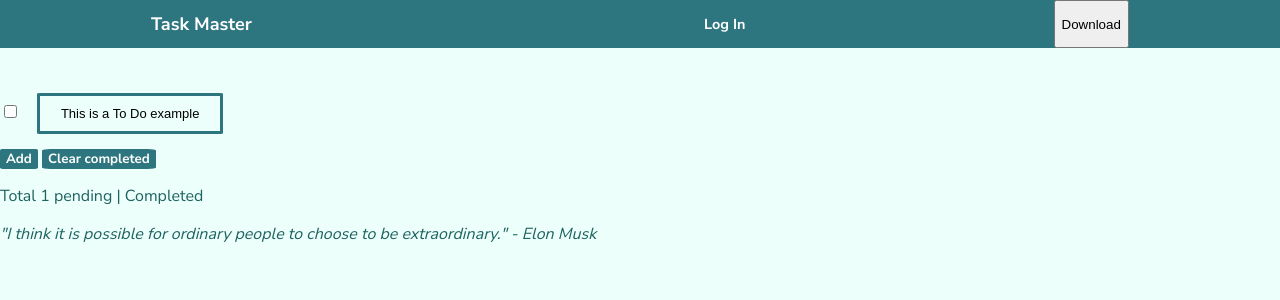
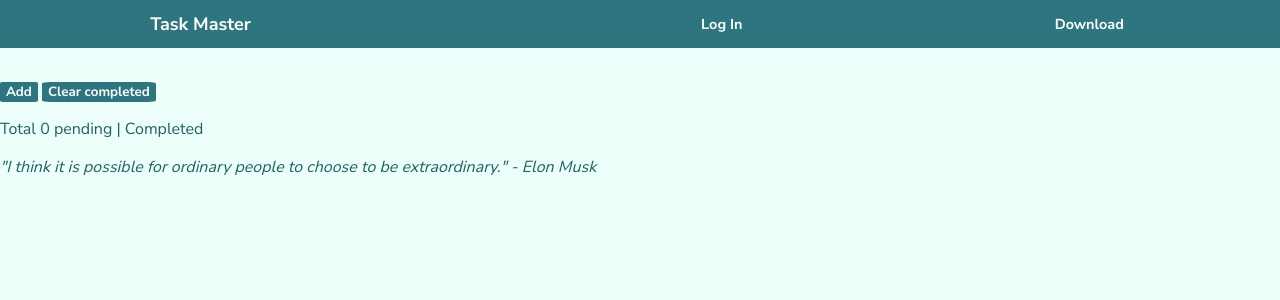
Before and after one commit to Naom19/frontend--tecnico, a SvelteKit app: page / in a window 1280 px wide. Shown: the top 300 px of the page. Built offline with nearby package versions, Linux system fonts and the light colour scheme.

Commit message:
feat: fixing add function

```diff
--- a/src/routes/+page.svelte
+++ b/src/routes/+page.svelte
@@ -2,12 +2,10 @@
     import { text } from "@sveltejs/kit";
     import '../global.css';
 
-    let todos: App.Todo[] = [
-        { done: false, text: 'This is a To Do example'}
-    ];
+    let todos: App.Todo[] = [];
 
-    function add(): void {
-        todos = todos.concat({ done: false, text: ''});
+    function add(initialText: string): void {
+        todos = todos.concat({ done: false, text: initialText });
     }
 
     function clear(): void {
@@ -24,13 +22,13 @@
 	<button class="navBtns">
 		Log In
 	</button>
-	<button id="navBtns">Download</button>
+	<button class="navBtns">Download</button>
 </div>
 
 
 {#each todos as todo (todo.text)}
     <div class:done = {todo.done}>
-        <input type="checkbox" id="checkIcon"
+        <input type="checkbox"
          bind:checked={todo.done} />
         <input placeholder="Add a new to do..."
 		 class="todoInput"
@@ -41,7 +39,7 @@
 {/each}
 
 
-<button class="addBtn" on:click={add}>Add</button>
+<button class="addBtn" on:click= {() => add('')}>Add</button>
 
 <button class="clearBtn" on:click={clear}>Clear completed</button>
 
@@ -84,8 +82,8 @@
 		height: 2.5em;
 		width: fit-content;
 		background-color: #ecfffb;
-		border-radius: 2%;
-		border: solid #2d767f;
+		border-radius: 4%;
+		border: 1.5px solid #2d767f; /* make the line border more svelte */
 		font-size: small;
 		text-align: center;
 		margin: 1em;
```
